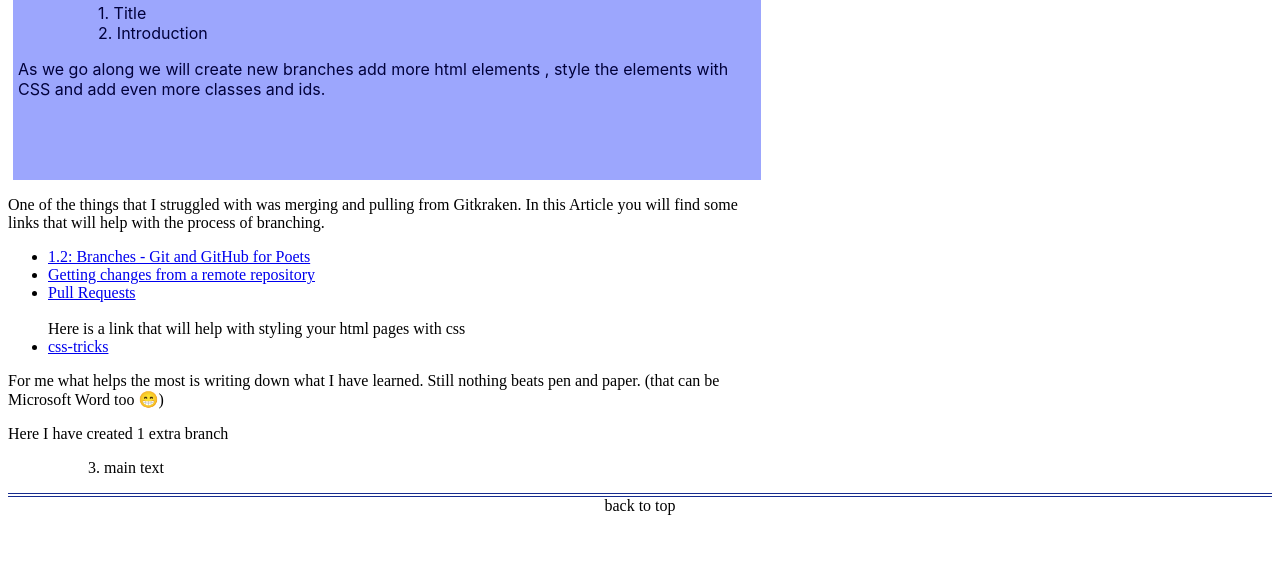
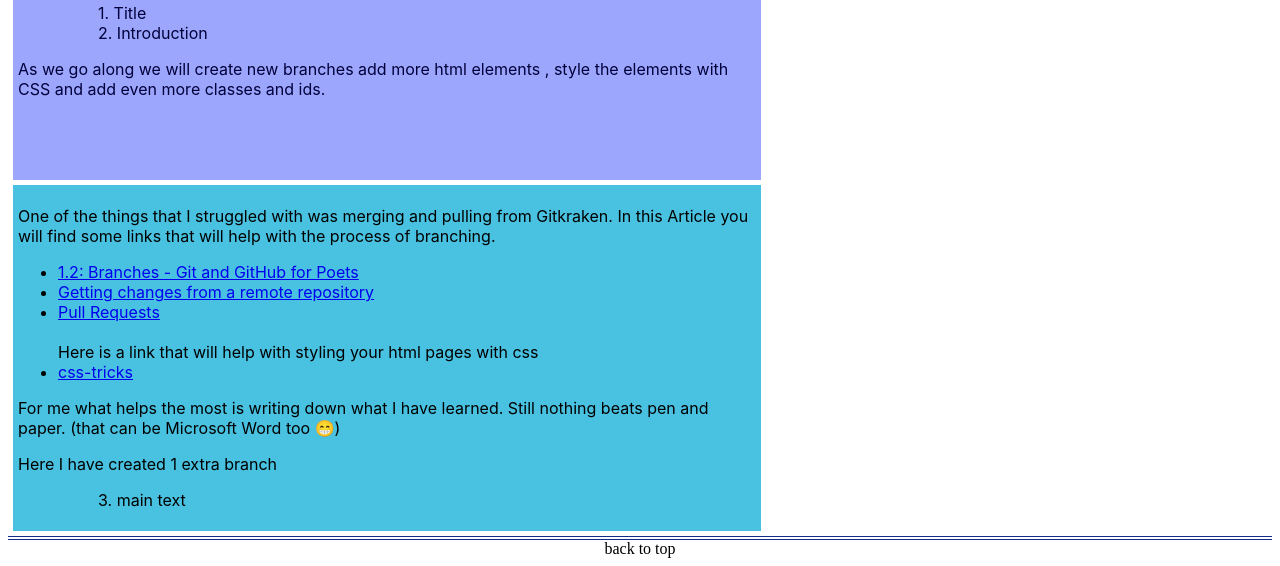
Before and after one commit to gelilaa/html-branching, a plain HTML site: page index.html in a window 1280 px wide. Shown: the part 243-809 px from the top of the page. Drawn offline with Linux system fonts and the light colour scheme.

Commit message:
style article

```diff
--- a/style.css
+++ b/style.css
@@ -72,6 +72,12 @@ main>section{
 	padding: 5px;
 	margin: 5px;
 }
+main>article{
+	font-family: -apple-system, BlinkMacSystemFont, 'Segoe UI', Roboto, Oxygen, Ubuntu, Cantarell, 'Open Sans', 'Helvetica Neue', sans-serif;
+	padding: 5px;
+	margin: 5px;
+	background-color: rgba(27, 178, 216, 0.795);
+}
 .sidebar{
 	grid-area: side;
 
```
